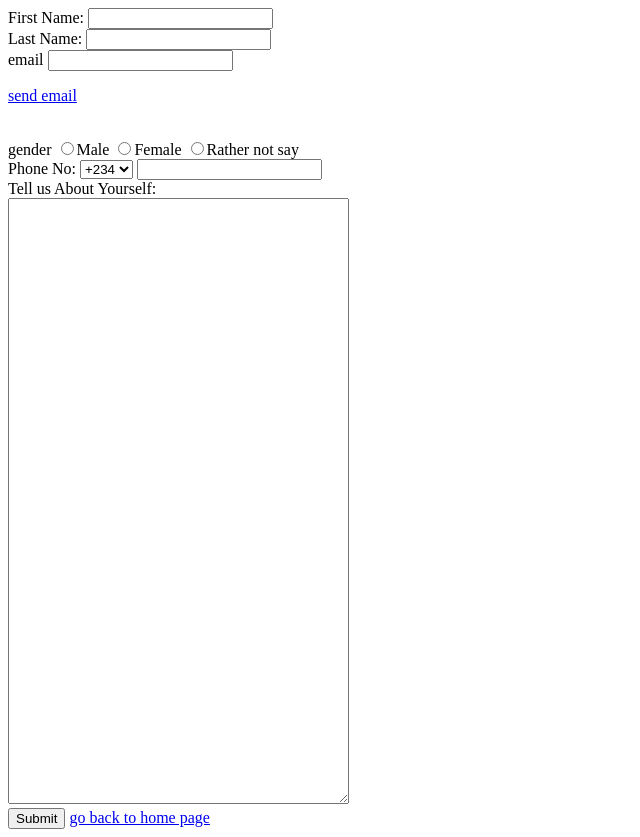
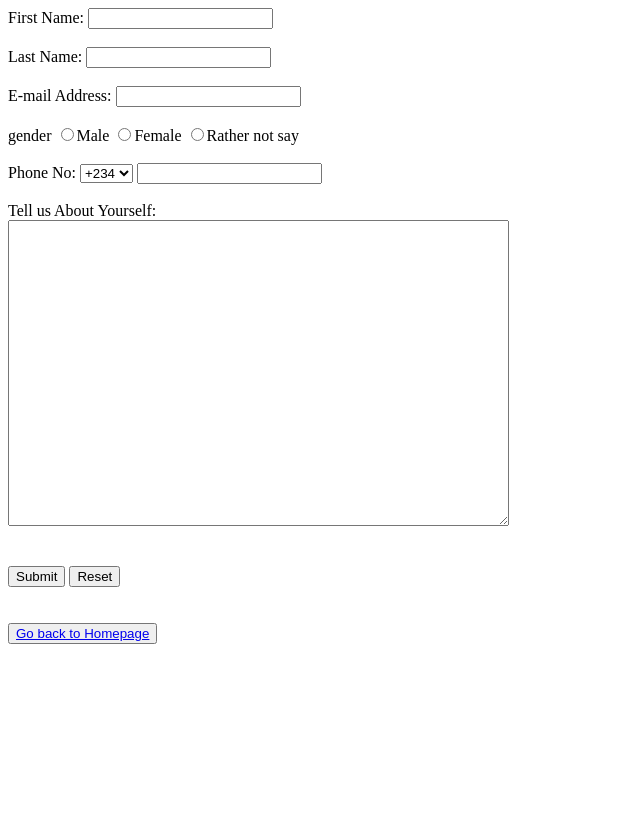
Before and after one commit to Carpetori/my-first-commit, a plain HTML site: page contact_me.html in a window 1280 px wide. Shown: the whole page, without its empty margins (0-640 px from the left). After the commit the page ends 800 px from the top, so only its background shows below. Drawn offline with Linux system fonts and the light colour scheme.

Commit message:
my personal webpage commit

```diff
--- a/contact_me.html
+++ b/contact_me.html
@@ -8,23 +8,21 @@
   </head>
   <body>
 
-    <form action="">
+    <form action="mailto:zodworks@gmail.com" method="post" enctype="text/plain">
       <label for="FirstName">First Name:</label>
       <input type="text" id="FirstName" required />
-      <br>
+      <br><br>
       <label for="LastName">Last Name:</label>
       <input type="text" id="LastName" required />
-      <br>
-      <label for="email">email</label>
-      <input type="email"></form>
-      <p><a href="mailto:carpetori19@gmail.com">send email</a></p>
-      <br>
+      <br><br>
+      <label for="email">E-mail Address:</label>
+      <input type="email" id="email" required />
+      <br><br>
       <label for="gender">gender</label>
       <input type="radio" id="gender" name="gen" required/>Male
       <input type="radio" id="gender" name="gen" required/>Female
       <input type="radio" id="gender" name="gen" />Rather not say
-      <br>
-
+      <br><br>
       <label for="phone">Phone No:</label>
       <select>
         <option value="+234" selected>+234</option>
@@ -32,12 +30,15 @@
         <option value="+256">+256</option>
         <option value="+1">+1</option>
       </select>
-      <input type="number" id="phone"><br>
+      <input type="number" id="phone">
+      <br><br>
       <label for="tell">Tell us About Yourself:</label><br>
-      <textarea name="aboutyou" id="tell" cols="40" rows="40"></textarea>
-      <br>
+      <textarea name="aboutyou" id="tell" cols="60" rows="20"></textarea>
+      <br><br><br>
       <button type="submit">Submit</button>
+      <button type="reset">Reset</button>
     </form>
-    <a href="index.html">go back to home page</a>
+    <br><br>
+    <button><a href="index.html">Go back to Homepage</a></button>
   </body>
 </html>
```
